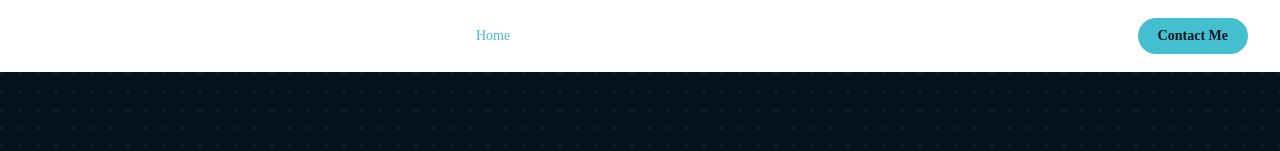
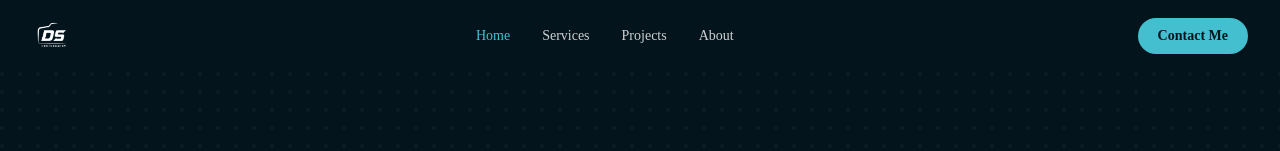
Before and after one commit to rushtamizha/ganeshphotography, a React (Vite) app: page / in a window 1280 px wide. Shown: the top 151 px of the page. Built offline with nearby package versions, Linux system fonts and the light colour scheme; a web font is replaced by a local one.

Commit message:
Update Hero.jsx

```diff
--- a/src/components/Hero.jsx
+++ b/src/components/Hero.jsx
@@ -66,7 +66,7 @@ const Hero = () => {
         </svg>
 
         {/* HEADER */}
-        <header className=" z-20 mx-auto flex  items-center justify-between px-4 py-4 lg:px-8 fixed bg-white w-full">
+        <header className=" z-20 mx-auto flex  items-center justify-between px-4 py-4 lg:px-8 fixed bg-[#03141d] w-full">
           <div
             className="flex items-center gap-2"
             onClick={() => navigate("/")}
```
